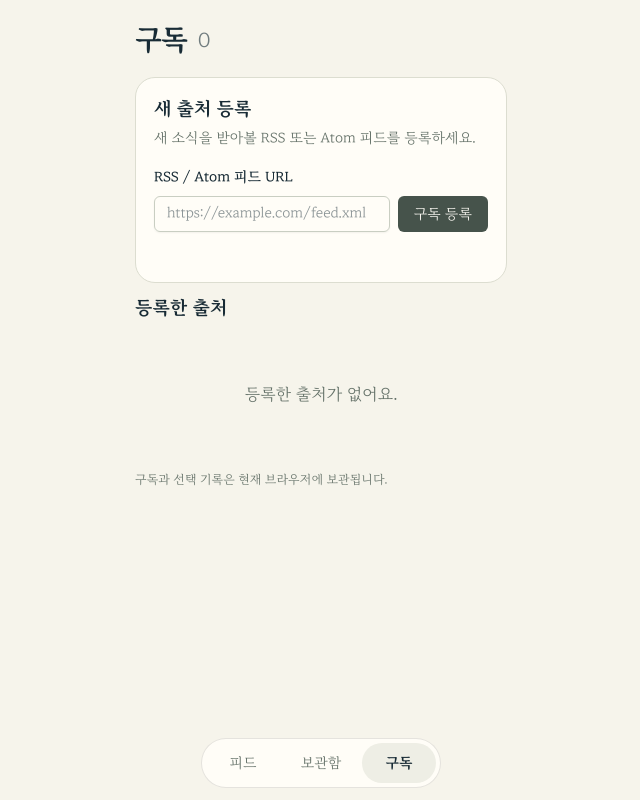
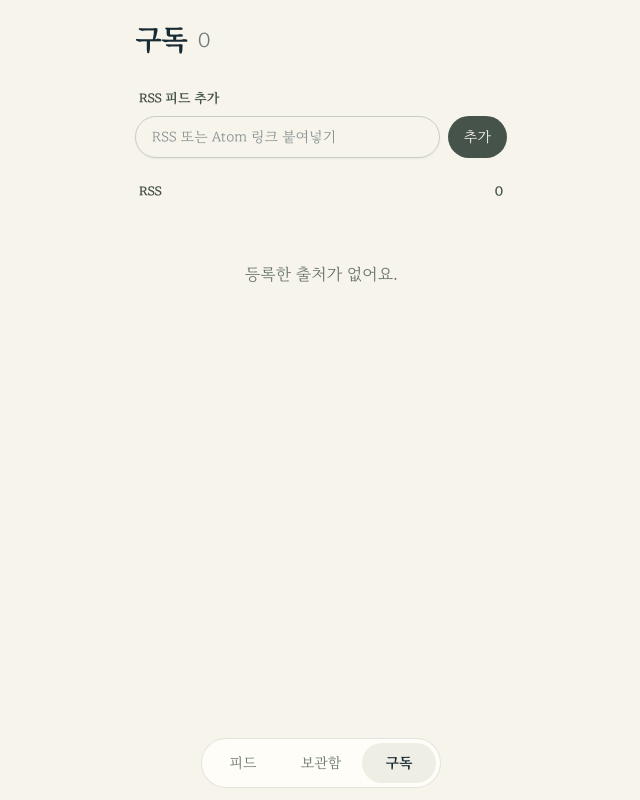
Before and after one commit to seheon99/news, a Next.js app in the folder apps/web/: page /settings in a window 1280 px wide. Shown: the whole page, without its empty margins (319-959 px from the left). Built offline with nearby package versions, Linux system fonts and the light colour scheme.

Commit message:
style: align library and subscriptions with Figma

```diff
--- a/apps/web/src/app/reader.css
+++ b/apps/web/src/app/reader.css
@@ -210,9 +210,7 @@ input:focus-visible {
   gap: 12px;
 }
 
-.saved-card,
-.settings-card,
-.source-card {
+.saved-card {
   min-width: 0;
   padding: 18px;
   border: 1px solid var(--border);
@@ -235,6 +233,14 @@ input:focus-visible {
   line-height: 1.45;
 }
 
+.saved-meta {
+  display: flex;
+  align-items: baseline;
+  justify-content: space-between;
+  gap: 12px;
+  min-width: 0;
+}
+
 .saved-source,
 .saved-date {
   margin: 0;
@@ -243,9 +249,18 @@ input:focus-visible {
   line-height: 1.5;
 }
 
+.saved-source {
+  flex: 1;
+  min-width: 0;
+  overflow: hidden;
+  text-overflow: ellipsis;
+  white-space: nowrap;
+}
+
 .saved-date {
-  margin-top: 3px;
+  flex: none;
   color: var(--muted);
+  white-space: nowrap;
 }
 
 .saved-empty,
@@ -257,23 +272,24 @@ input:focus-visible {
 }
 
 .settings-title {
+  display: flex;
+  align-items: baseline;
+  justify-content: space-between;
   margin: 0;
-  font-size: 18px;
+  padding: 12px 4px 0;
+  color: var(--primary);
+  font-size: 13px;
   font-weight: 700;
 }
 
-.settings-intro {
-  margin: 5px 0 18px;
-  color: var(--muted);
-  font-size: 14px;
-  line-height: 1.5;
+.settings-title span {
+  color: var(--primary);
 }
 
-.settings-label {
-  display: block;
-  margin-bottom: 8px;
-  font-size: 14px;
-  font-weight: 600;
+.settings-feed-form {
+  display: flex;
+  flex-direction: column;
+  gap: 8px;
 }
 
 .settings-form-row {
@@ -284,14 +300,26 @@ input:focus-visible {
 .settings-form-row input {
   min-width: 0;
   flex: 1;
+  height: 42px;
+  border-radius: 999px;
+  padding-inline: 16px;
 }
 
 .settings-feedback {
-  min-height: 32px;
   margin: 0;
   padding-top: 8px;
   color: var(--muted);
   font-size: 13px;
+}
+
+.settings-feedback:empty {
+  display: none;
+}
+
+.settings-form-row button {
+  height: 42px;
+  border-radius: 999px;
+  padding-inline: 16px;
 }
 
 .settings-sources {
@@ -300,16 +328,55 @@ input:focus-visible {
   gap: 12px;
 }
 
-.source-card {
-  overflow-wrap: anywhere;
+.source-list {
+  overflow: hidden;
+  border: 1px solid var(--border);
+  border-radius: 20px;
+  background: var(--card);
 }
 
-.source-card strong {
-  font-size: 16px;
+.source-row {
+  display: flex;
+  align-items: center;
+  gap: 12px;
+  padding: 14px 16px;
 }
 
-.source-url,
-.source-meta {
+.source-row + .source-row {
+  border-top: 1px solid var(--border);
+}
+
+.source-avatar {
+  display: flex;
+  width: 36px;
+  height: 36px;
+  flex: none;
+  align-items: center;
+  justify-content: center;
+  border-radius: 50%;
+  background: #ebe8dc;
+  color: var(--foreground);
+  font-family: "Maru Buri", serif;
+  font-size: 16px;
+  font-weight: 700;
+}
+
+.source-details {
+  min-width: 0;
+  flex: 1;
+}
+
+.source-details strong {
+  display: block;
+  overflow: hidden;
+  color: var(--foreground);
+  font-family: "Maru Buri", serif;
+  font-size: 16px;
+  text-overflow: ellipsis;
+  white-space: nowrap;
+}
+
+.source-status {
   margin: 4px 0 0;
   overflow-wrap: anywhere;
   color: var(--muted);
@@ -317,22 +384,13 @@ input:focus-visible {
   line-height: 1.5;
 }
 
-.source-status {
-  margin: 8px 0 0;
-  color: var(--secondary);
-  font-size: 13px;
-  line-height: 1.5;
+.source-row button {
+  flex: none;
+  padding-inline: 10px;
 }
 
 .source-status.has-error {
   color: #b42318;
-}
-
-.settings-disclosure {
-  margin: 4px 0 0;
-  color: var(--muted);
-  font-size: 12px;
-  line-height: 1.5;
 }
 
 .story-swipe-hint {
--- a/apps/web/src/app/saved/page.tsx
+++ b/apps/web/src/app/saved/page.tsx
@@ -22,10 +22,12 @@ export default function Saved() {
               className="saved-card"
             >
               <h2>{story.title}</h2>
-              <p className="saved-source">{story.sourceTitle}</p>
-              <p className="saved-date">
-                {new Date(date).toLocaleDateString("ko-KR")} 저장 · 원문 읽기 ↗
-              </p>
+              <div className="saved-meta">
+                <span className="saved-source">{story.sourceTitle}</span>
+                <time className="saved-date">
+                  {new Date(date).toLocaleDateString("ko-KR")}
+                </time>
+              </div>
             </a>
           );
         })
--- a/apps/web/src/app/settings/page.tsx
+++ b/apps/web/src/app/settings/page.tsx
@@ -5,6 +5,7 @@ import { Button } from "@/components/ui/button";
 import { Input } from "@/components/ui/input";
 import { fetchFeed, useFeedMutate, useFeedStatus } from "@/hooks/feed-sync";
 import { useReaderStore } from "@/stores/reader-provider";
+
 export default function Settings() {
   const data = useReaderStore((s) => s.data);
   const merge = useReaderStore((s) => s.merge);
@@ -13,6 +14,7 @@ export default function Settings() {
   const [url, setUrl] = useState("");
   const [feedback, setFeedback] = useState("");
   const [busy, setBusy] = useState(false);
+
   async function register(event: FormEvent) {
     event.preventDefault();
     let normalized: string;
@@ -43,92 +45,89 @@ export default function Settings() {
       await mutate(normalized, result, { revalidate: false });
       setUrl("");
       setFeedback("구독을 등록했어요.");
-    } catch (error) {
+    } catch {
       setFeedback(
-        error instanceof Error ? error.message : "피드를 가져오지 못했어요.",
+        "출처를 추가하지 못했어요. RSS 주소를 확인하고 다시 시도해 주세요.",
       );
     } finally {
       setBusy(false);
     }
   }
+
   return (
     <section className="settings-page">
-      <section className="settings-card">
-        <h2 className="settings-title">새 출처 등록</h2>
-        <p className="settings-intro">
-          새 소식을 받아볼 RSS 또는 Atom 피드를 등록하세요.
-        </p>
-        <form onSubmit={register}>
-          <label htmlFor="feed-url" className="settings-label">
-            RSS / Atom 피드 URL
+      <form className="settings-feed-form" onSubmit={register}>
+        <label htmlFor="feed-url" className="settings-title">
+          RSS 피드 추가
         </label>
         <div className="settings-form-row">
           <Input
             id="feed-url"
             type="url"
             required
-              placeholder="https://example.com/feed.xml"
+            placeholder="RSS 또는 Atom 링크 붙여넣기"
             value={url}
             onChange={(e) => setUrl(e.target.value)}
           />
           <Button disabled={busy} type="submit">
-              구독 등록
+            추가
           </Button>
         </div>
         <p role="status" className="settings-feedback">
           {feedback}
         </p>
       </form>
-      </section>
       <section className="settings-sources">
-        <h2 className="settings-title">등록한 출처</h2>
+        <h2 className="settings-title">
+          RSS <span>{data.sources.length}</span>
+        </h2>
         {data.sources.length === 0 && (
           <p className="settings-empty">등록한 출처가 없어요.</p>
         )}
+        {data.sources.length > 0 && (
+          <div className="source-list">
             {data.sources.map((source) => {
               const status = statuses[source.url];
+              const host = (() => {
+                try {
+                  return new URL(source.url).hostname;
+                } catch {
+                  return source.url;
+                }
+              })();
+              const subtitle = status?.error
+                ? "새 소식을 가져오지 못했어요. 잠시 후 다시 시도해 주세요."
+                : status?.loading || !status
+                  ? `${host} · 새 소식을 확인하고 있어요.`
+                  : `${host}${source.lastFetchedAt ? ` · ${new Date(source.lastFetchedAt).toLocaleDateString("ko-KR")} 업데이트` : " · 새 소식을 확인했어요."}`;
               return (
-            <div key={source.url} className="source-card">
+                <div key={source.url} className="source-row">
+                  <span className="source-avatar" aria-hidden="true">
+                    {source.title.trim().charAt(0).toUpperCase()}
+                  </span>
+                  <div className="source-details">
                     <strong>{source.title}</strong>
-              <p className="source-url">{source.url}</p>
                     <p
                       className={`source-status ${status?.error ? "has-error" : ""}`}
                     >
-                {status?.loading || !status
-                  ? "확인 중…"
-                  : status.error
-                    ? `실패: ${status.error} 기존 소식은 보관되어 있어요.`
-                    : "수집 성공"}
+                      {subtitle}
                     </p>
-              <p className="source-meta">
-                {status?.error && status.failedAt && (
-                  <>
-                    마지막 실패:{" "}
-                    {new Date(status.failedAt).toLocaleString("ko-KR")} ·{" "}
-                  </>
-                )}
-                마지막 성공:{" "}
-                {source.lastFetchedAt
-                  ? new Date(source.lastFetchedAt).toLocaleString("ko-KR")
-                  : "없음"}
-                {source.excludedCount > 0 &&
-                  ` · 제외된 항목 ${source.excludedCount}개`}
-              </p>
+                  </div>
+                  {status?.error && (
                     <Button
                       variant="outline"
-                className="mt-2"
-                disabled={status?.loading}
+                      disabled={status.loading}
                       onClick={() => void mutate(source.url)}
                     >
                       다시 시도
                     </Button>
+                  )}
                 </div>
               );
             })}
+          </div>
+        )}
       </section>
-      <p className="settings-disclosure">
-        구독과 선택 기록은 현재 브라우저에 보관됩니다.
-      </p>
     </section>
   );
 }
```
Also changed, not shown: 4 other files (tests, documents, lock files or other folders). Lines whose indentation alone changed are shown as unchanged.
